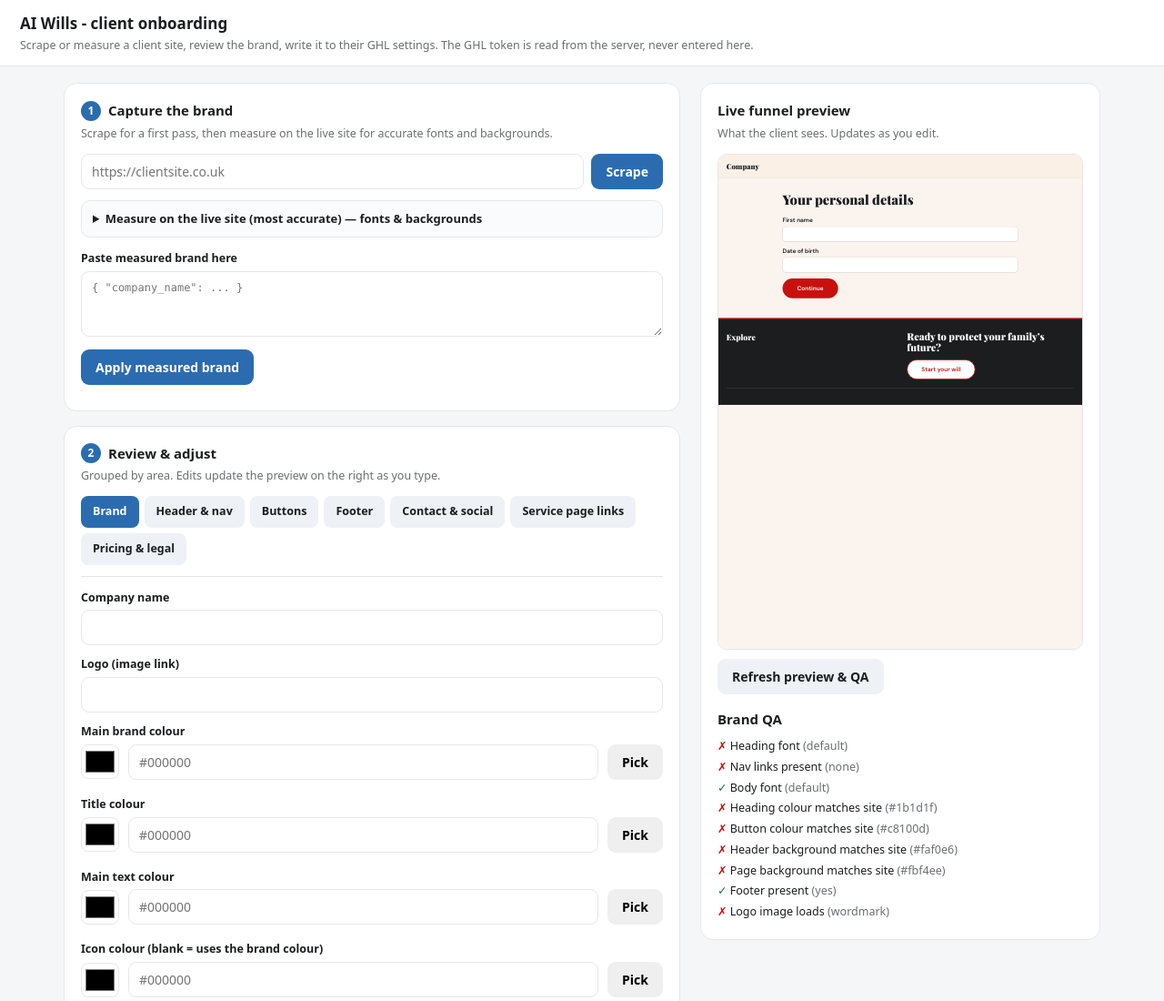
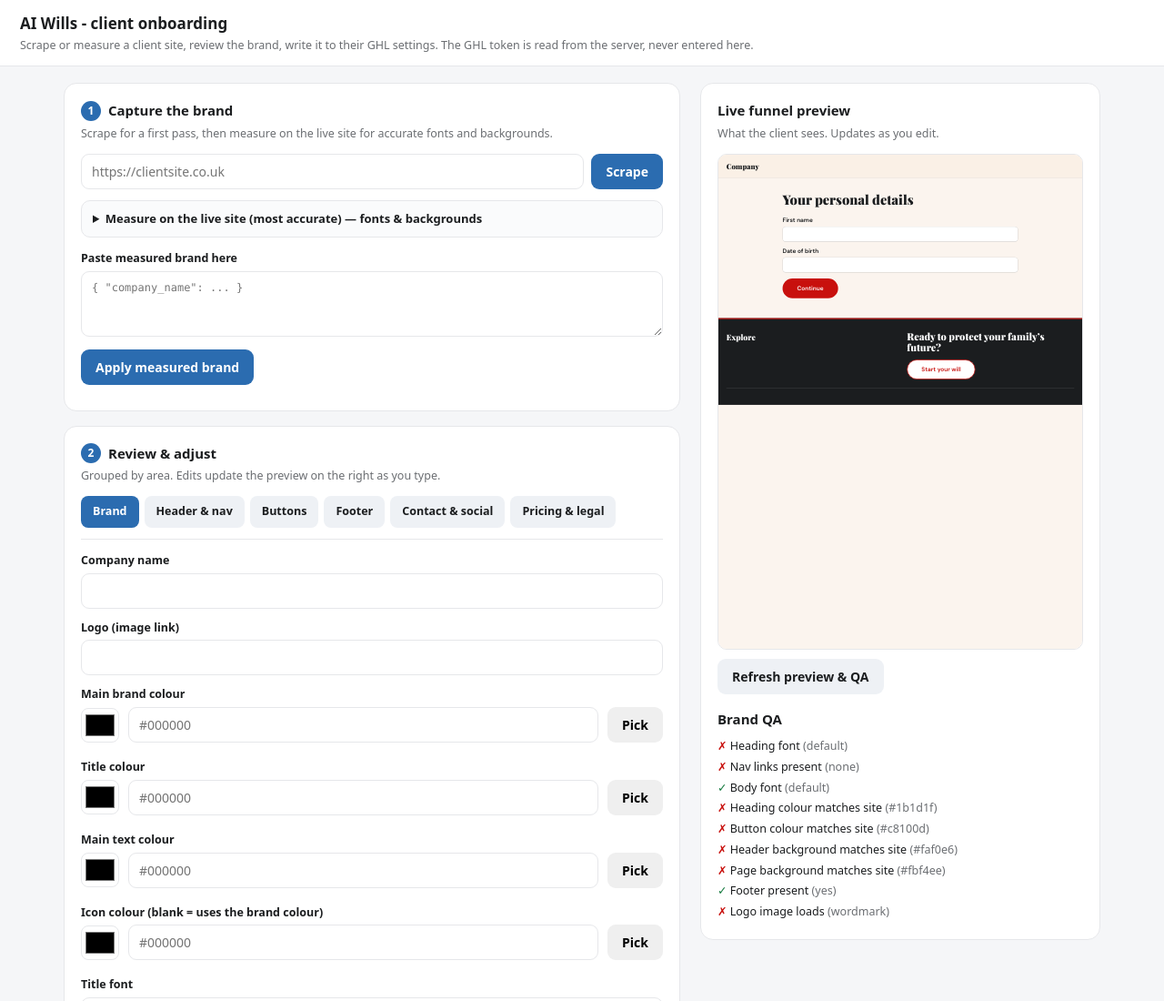
Before and after one commit to tom-digilyse/aiwills-funnel, a website: page public/index.html in a window 1280 px wide. Shown: the top 1100 px of the page at 91% size. Drawn offline with nearby package versions, Linux system fonts and the light colour scheme.

Commit message:
Tool: demote service page links from their own tab to Pricing & legal > Advanced, relabelled auto-set/override-only (self-registration made the tab confusing).

```diff
--- a/public/index.html
+++ b/public/index.html
@@ -172,16 +172,16 @@ var FIELDS = [
   {k:'youtube_link', label:'YouTube link', g:'contact'},
   {k:'tiktok_link', label:'TikTok link', g:'contact'},
   {k:'privacy_url', label:'Privacy policy link', g:'contact'},
-  {k:'wills_url', label:'Wills page link (this client\'s own funnel page, not a test page)', g:'services'},
-  {k:'lpa_url', label:'LPA page link', g:'services'},
-  {k:'etb_url', label:'Executor Toolbox page link', g:'services'},
-  {k:'probate_url', label:'Probate / referral page link', g:'services'},
+  {k:'wills_url', label:'Wills page link (sets itself when the published page is first opened - only fill in to override)', g:'pricing', adv:true},
+  {k:'lpa_url', label:'LPA page link (auto-set - only fill in to override)', g:'pricing', adv:true},
+  {k:'etb_url', label:'Executor Toolbox page link (auto-set - only fill in to override)', g:'pricing', adv:true},
+  {k:'probate_url', label:'Probate page link (auto-set - only fill in to override)', g:'pricing', adv:true},
   {k:'will_price', label:'Will price', g:'pricing'},
   {k:'lpa_price', label:'LPA price', g:'pricing'},
   {k:'etb_price', label:'Executor Toolbox price (per year)', g:'pricing'},
   {k:'legal_footer', label:'Small print (legal text at the bottom of every page). Paste it from your website - links and formatting are kept.', rich:true, g:'pricing'}
 ];
-var GROUPS = [['brand','Brand'],['header','Header & nav'],['buttons','Buttons'],['footer','Footer'],['contact','Contact & social'],['services','Service page links'],['pricing','Pricing & legal']];
+var GROUPS = [['brand','Brand'],['header','Header & nav'],['buttons','Buttons'],['footer','Footer'],['contact','Contact & social'],['pricing','Pricing & legal']];
 
 function el(id){ return document.getElementById(id); }
 function fieldHtml(f){
```
